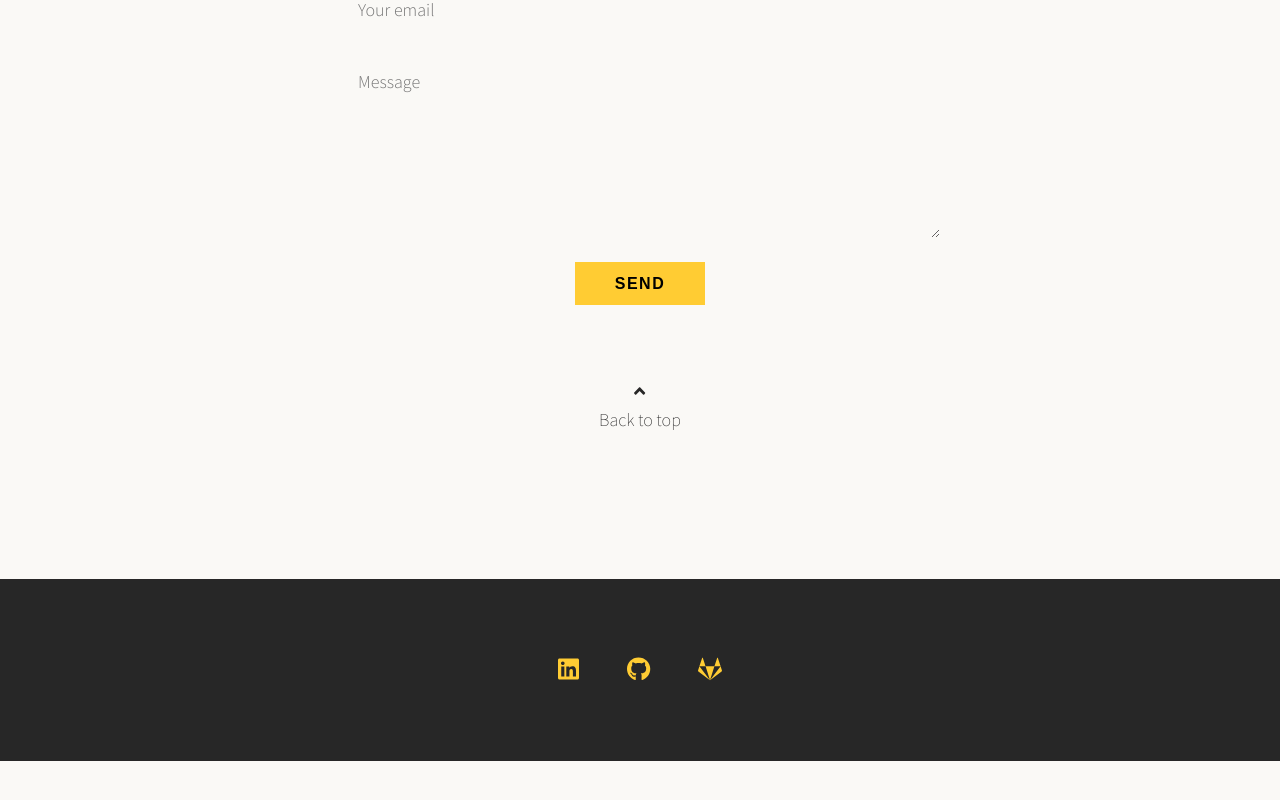
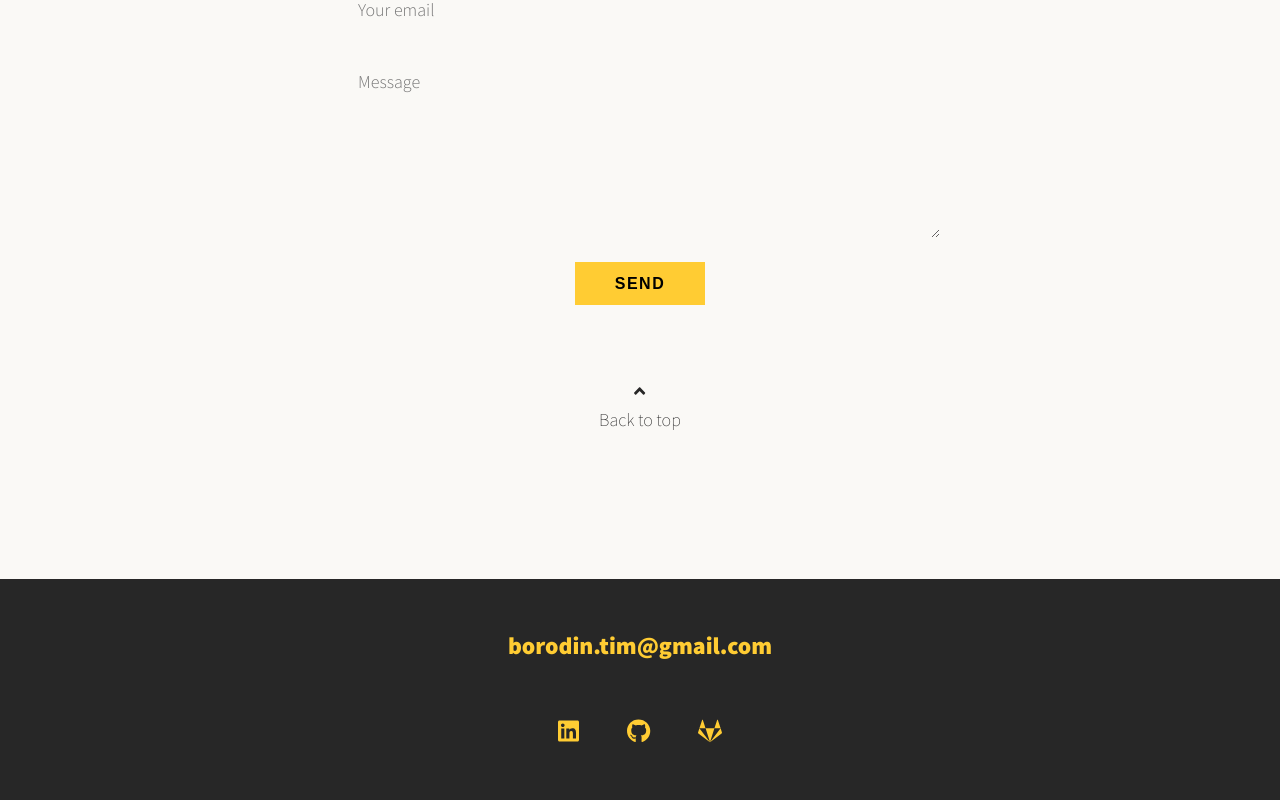
Before and after one commit to De1ain/de1ain.github.io, a Next.js app: page / in a window 1280 px wide. Shown: the part 3095-3895 px from the top of the page. Before the commit the page ends 3856 px from the top, so only its background shows below. Built offline with nearby package versions, Linux system fonts and the light colour scheme.

Commit message:
Add my email in footer

```diff
--- a/components/layout/Footer.js
+++ b/components/layout/Footer.js
@@ -7,6 +7,12 @@ import { faLinkedin, faGithub, faGitlab } from "@fortawesome/free-brands-svg-ico
 const Footer = () => {
     return (
         <footer className={styles.footer}>
+            <a
+                href="mailto:borodin.tim@gmail.com"
+                className={styles['footer__link']}
+            >
+                borodin.tim@gmail.com
+            </a>
             <ul className={styles['social-list']}>
                 <li className={styles['social-list__item']}>
                     <a
--- a/components/layout/Footer.module.css
+++ b/components/layout/Footer.module.css
@@ -3,8 +3,9 @@
   bottom: 0;
   color: var(--color-accent);
   font-size: var(--fs-h3);
-  padding: 3em 0;
+  padding: 2em 0;
   position: relative;
+  text-align: center;
   width: 100%;
 }
 
@@ -17,7 +18,7 @@
   list-style: none;
   display: flex;
   justify-content: center;
-  margin: 0;
+  margin: 2em 0 0;
   padding: 0;
 }
 
@@ -29,6 +30,16 @@
   padding: 0.5em;
 }
 
+.footer__link:hover,
 .social-list__link:hover {
   opacity: 0.7;
 }
+
+.footer__link {
+  font-weight: var(--fw-bold);
+  padding: 0.5em;
+}
+
+.footer__link:hover {
+  text-decoration: underline;
+}
```
